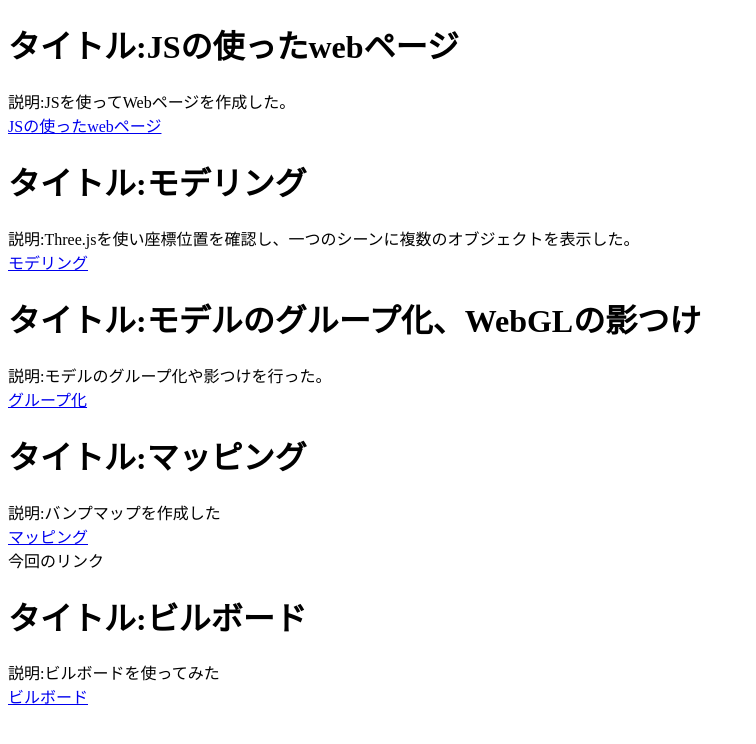
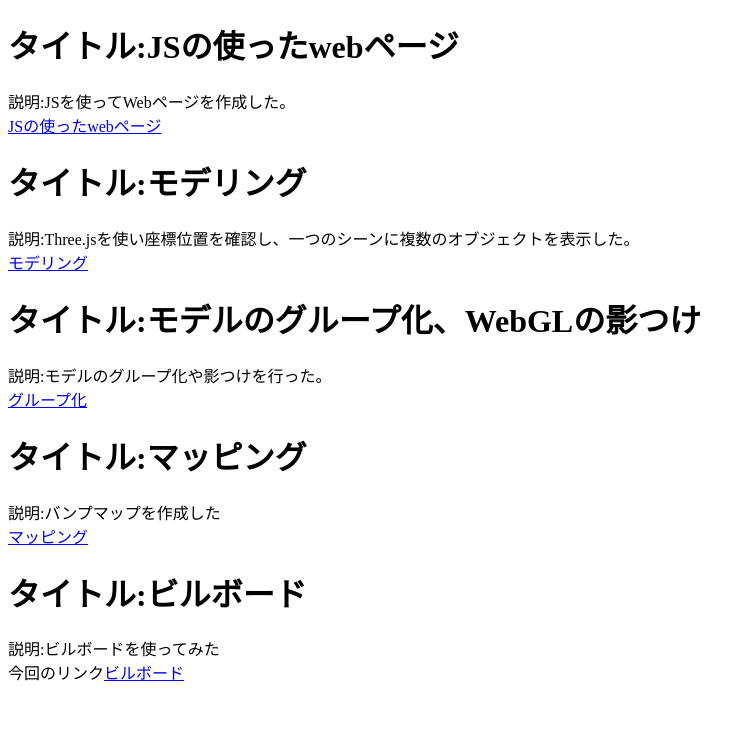
Before and after one commit to hiro20020113/cg96, a plain HTML site: page index.html in a window 1280 px wide. Shown: the whole page, without its empty margins (0-756 px from the left). Drawn offline with Linux system fonts and the light colour scheme.

Commit message:
Update index.html

```diff
--- a/index.html
+++ b/index.html
@@ -28,10 +28,9 @@
     </div>
     <a href="https://hiro20020113.github.io/lesson3/">マッピング</a>
     <div>
-        今回のリンク
         <h1>タイトル:ビルボード</h1>
         説明:ビルボードを使ってみた
     </div>
-    <a href="https://hiro20020113.github.io/lesson4/">ビルボード</a>
+    今回のリンク<a href="https://hiro20020113.github.io/lesson4/">ビルボード</a>
 </body>
 </htm
```
